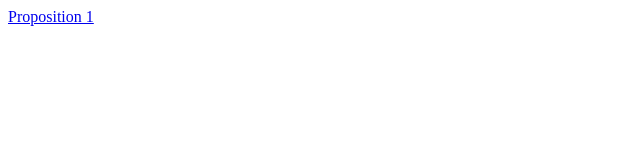
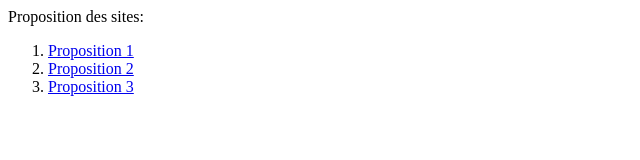
Before and after one commit to az1803/AminouProjet, a plain HTML site: page index.html in a window 1280 px wide. Shown: the whole page, without its empty margins (0-640 px from the left). Drawn offline with Linux system fonts and the light colour scheme.

Commit message:
Update index.html

```diff
--- a/index.html
+++ b/index.html
@@ -5,6 +5,11 @@
   </head>
 
   <body>
-    <a href="prop1/index.html">Proposition 1</a>
+    <t1>Proposition des sites:</t1>
+    <ol>
+      <li><a href="prop1/index.html">Proposition 1</a></li>
+      <li><a href="prop2/index.html">Proposition 2</a></li>
+      <li><a href="prop3/index.html">Proposition 3</a></li>
+    </ol>
   </body>
 </html>
```
